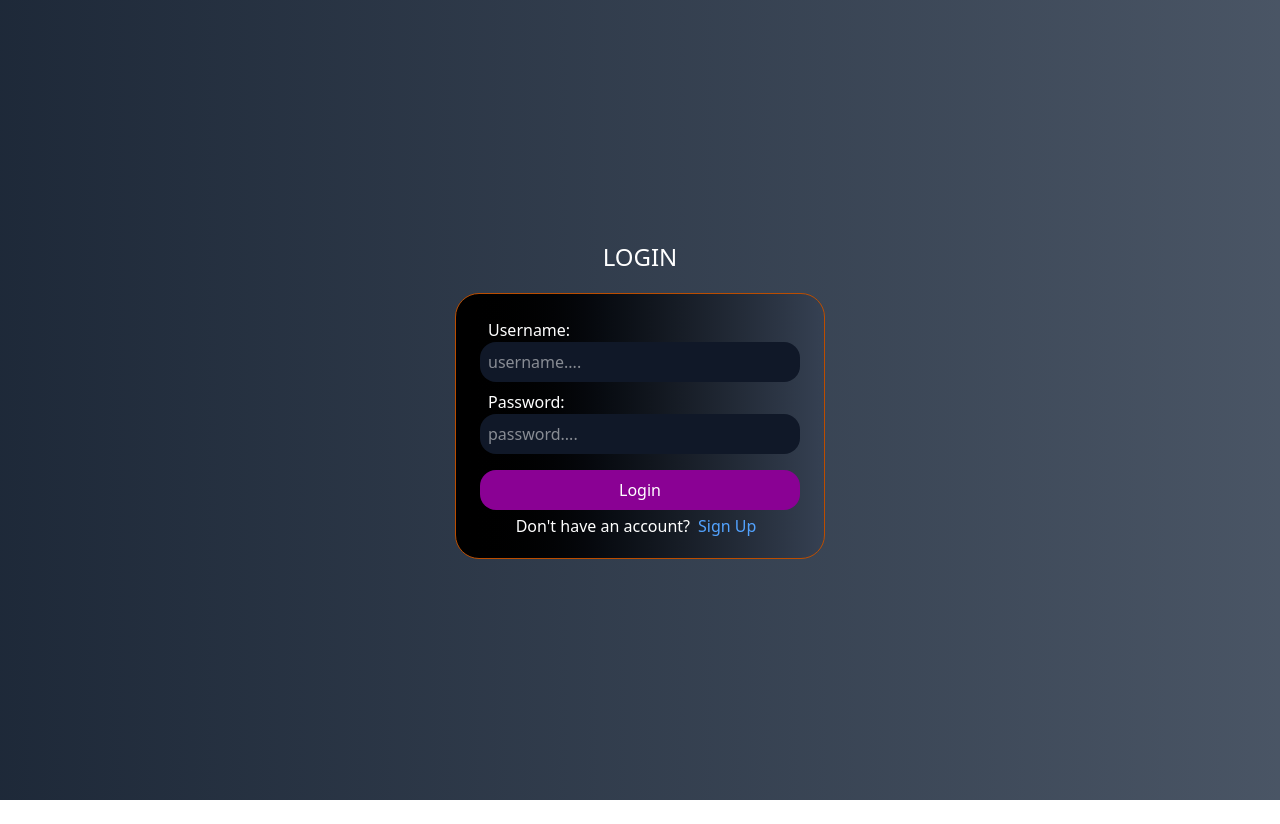
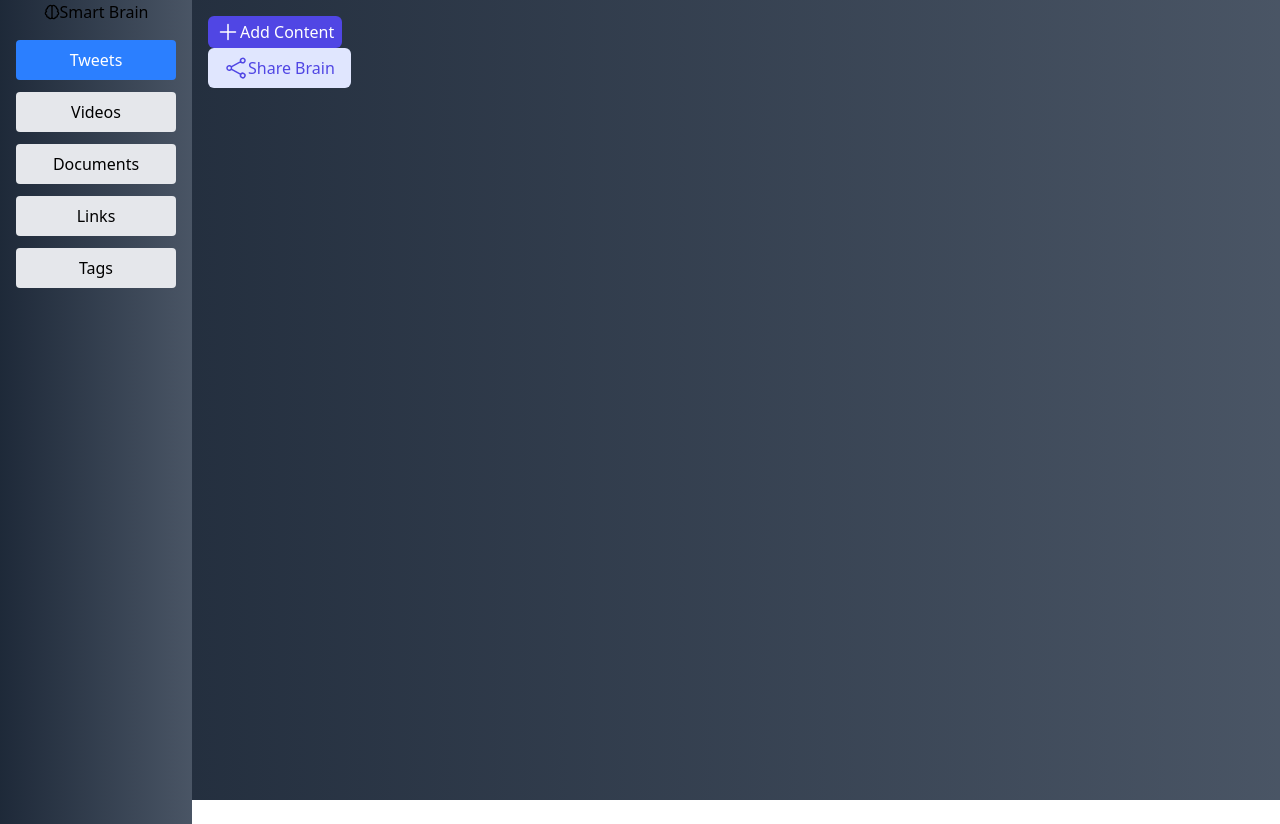
Before and after one commit to ProllyPlayingSims4/BrainlyFrontEnd, a React app: page / in a window 1280 px wide. Before the commit the page ends 800 px from the top, so only its background shows below. Built offline with nearby package versions, Linux system fonts and the light colour scheme; the HTML template or start-up script is replaced by a standard one.

Commit message:
made some changes

```diff
--- a/src/App.tsx
+++ b/src/App.tsx
@@ -1,12 +1,13 @@
 import { createBrowserRouter, RouterProvider } from 'react-router-dom'
 import Login from './pages/Login'
 import SignUp from './pages/SignUp'
+import Dashboard from './pages/Dashboard'
 
 function App() {
 const router = createBrowserRouter([
   {
     path: '/',
-    element: <Login/>
+    element: <Dashboard/>
   },
   {
     path: '/signup',
--- /dev/null
+++ b/src/components/Icons/AddIcon.tsx
@@ -0,0 +1,8 @@
+
+export const AddIcon = () => {
+return <div>
+    <svg xmlns="http://www.w3.org/2000/svg" fill="none" viewBox="0 0 24 24" strokeWidth={1.5} stroke="currentColor" className="size-6">
+  <path strokeLinecap="round" strokeLinejoin="round" d="M12 4.5v15m7.5-7.5h-15" />
+</svg>
+</div>
+}
--- /dev/null
+++ b/src/components/Icons/BrainLogo.tsx
@@ -0,0 +1,7 @@
+
+
+export function BrainLogo(){
+    return   <svg xmlns="http://www.w3.org/2000/svg" width="1em" height="1em" viewBox="0 0 24 24" >
+    <path fill="none" stroke="#000000" strokeLinecap="round" strokeLinejoin="round" strokeWidth="2" d="M9.5 2A2.5 2.5 0 0 1 12 4.5v15a2.5 2.5 0 0 1-4.96.44a2.5 2.5 0 0 1-2.96-3.08a3 3 0 0 1-.34-5.58a2.5 2.5 0 0 1 1.32-4.24a2.5 2.5 0 0 1 1.98-3A2.5 2.5 0 0 1 9.5 2Zm5 0A2.5 2.5 0 0 0 12 4.5v15a2.5 2.5 0 0 0 4.96.44a2.5 2.5 0 0 0 2.96-3.08a3 3 0 0 0 .34-5.58a2.5 2.5 0 0 0-1.32-4.24a2.5 2.5 0 0 0-1.98-3A2.5 2.5 0 0 0 14.5 2Z"></path>
+</svg>
+}
--- /dev/null
+++ b/src/components/Icons/ShareIcon.tsx
@@ -0,0 +1,6 @@
+export const ShareIcon = () => {
+    return <svg xmlns="http://www.w3.org/2000/svg" fill="none" viewBox="0 0 24 24" strokeWidth={1.5} stroke="currentColor" className="size-6">
+  <path strokeLinecap="round" strokeLinejoin="round" d="M7.217 10.907a2.25 2.25 0 1 0 0 2.186m0-2.186c.18.324.283.696.283 1.093s-.103.77-.283 1.093m0-2.186 9.566-5.314m-9.566 7.5 9.566 5.314m0 0a2.25 2.25 0 1 0 3.935 2.186 2.25 2.25 0 0 0-3.935-2.186Zm0-12.814a2.25 2.25 0 1 0 3.933-2.185 2.25 2.25 0 0 0-3.933 2.185Z" />
+</svg>
+
+}
--- /dev/null
+++ b/src/components/UI/Button.tsx
@@ -0,0 +1,33 @@
+import type { ReactElement } from "react"
+
+type variants = "primary" | "secondary"
+interface ButtonProps{
+    variant: variants,
+    size: "sm" | "md" | "lg",
+    text: string,
+    startIcon?: ReactElement,
+    endIcon?: ReactElement,
+    onClick: () => void
+}
+
+const variantStyles = {
+    "primary": "bg-lavender-600 text-white",
+    "secondary": "bg-lavender-300 text-lavender-600"
+}
+
+const defaultStyles = "flex justify-center items-center rounded-md";
+
+const sizeStyles = {
+    "sm": "py-1 px-2",
+    "md": "py-2 px-4",
+    "lg": "py-4 px-6"
+}
+
+export const Button = (props: ButtonProps) => {
+    return <button className={`${variantStyles[props.variant]} ${defaultStyles} ${sizeStyles[props.size]}`} onClick={props.onClick}>
+
+            {props.startIcon}
+            {props.text}
+
+    </button>
+}
--- /dev/null
+++ b/src/components/UI/Sidebar.tsx
@@ -0,0 +1,38 @@
+import { useState, type ReactElement } from "react"
+
+interface SidebarProps {
+    Logo: ReactElement,
+    Heading: string,
+    Tabs: string[];
+    onTabClick?: (tab: string) => void
+}
+
+const defaultStyles = "flex flex-col items-start gap-3 w-48 p-4 bg-gray-100 h-full"
+
+export function Sidebar(props: SidebarProps) {
+    const [activeTab, setActiveTab] = useState(props.Tabs[0]);
+    const handleClick = (tab: string) => {
+        setActiveTab(tab);
+        props.onTabClick?.(tab);
+    }
+    return <div  className="bg-linear-to-r from-gray-800 to-gray-600 backdrop-blur-xl">
+        <div className="flex justify-center items-center ">
+         {props.Logo}
+         {props.Heading}
+        </div>
+        <div className={`${defaultStyles} bg-linear-to-r from-gray-800 to-gray-600 backdrop-blur-xl`}>
+         {props.Tabs.map((tab) => {
+            return (
+            <button
+            key={tab}
+            onClick={() => handleClick(tab)}
+            className={`w-full px-4 py-2 rounded cursor-pointer ${activeTab === tab ? "bg-blue-500 text-white":
+            "hover: bg-gray-200"
+            }`}
+            >
+                {tab}
+            </button>
+         )} )}
+        </div>
+    </div>
+}
--- a/src/index.css
+++ b/src/index.css
@@ -1,5 +1,7 @@
-/* @layer theme, base, components, utilities;
-@import "tailwindcss/theme.css" layer(theme);
-@import "tailwindcss/preflight.css" layer(base);
-@import "tailwindcss/utilities.css" layer(utilities); */
- @import "tailwindcss";
+@import "tailwindcss";
+
+@theme{
+  --color-lavender-300: #e0e6fe;
+  --color-lavender-500: #3e38a7;
+  --color-lavender-600: #5046e4;
+}
--- /dev/null
+++ b/src/pages/Dashboard.tsx
@@ -0,0 +1,35 @@
+import { Button } from '../components/UI/Button'
+import { AddIcon } from '../components/Icons/AddIcon'
+import { ShareIcon } from '../components/Icons/ShareIcon'
+import { Sidebar } from '../components/UI/Sidebar'
+import { BrainLogo } from '../components/Icons/BrainLogo'
+
+const Dashboard = () => {
+
+  const handleShare = () => {
+    console.log("share post")
+  }
+  const addContent = () => {
+    console.log("add some content")
+  }
+  const handleTabClick = (tab: string) => {
+    console.log(tab);
+  }
+
+  return (
+    <div className='flex h-screen bg-linear-to-r from-gray-800 to-gray-600 backdrop-blur-xl'>
+
+      <Sidebar Logo={<BrainLogo />} Heading='Smart Brain' Tabs={["Tweets", "Videos", "Documents", "Links", "Tags"]} onTabClick={handleTabClick} />
+
+      <div className='flex-1 p-4'>
+        <Button variant='primary' size='sm' text='Add Content' startIcon={<AddIcon />} onClick={addContent} />
+        <Button variant='secondary' size='md' text='Share Brain' startIcon={<ShareIcon />} onClick={handleShare} />
+      </div>
+
+
+
+    </div>
+  )
+}
+
+export default Dashboard
```
Also changed, not shown: src/components/Button.tsx (deleted).
